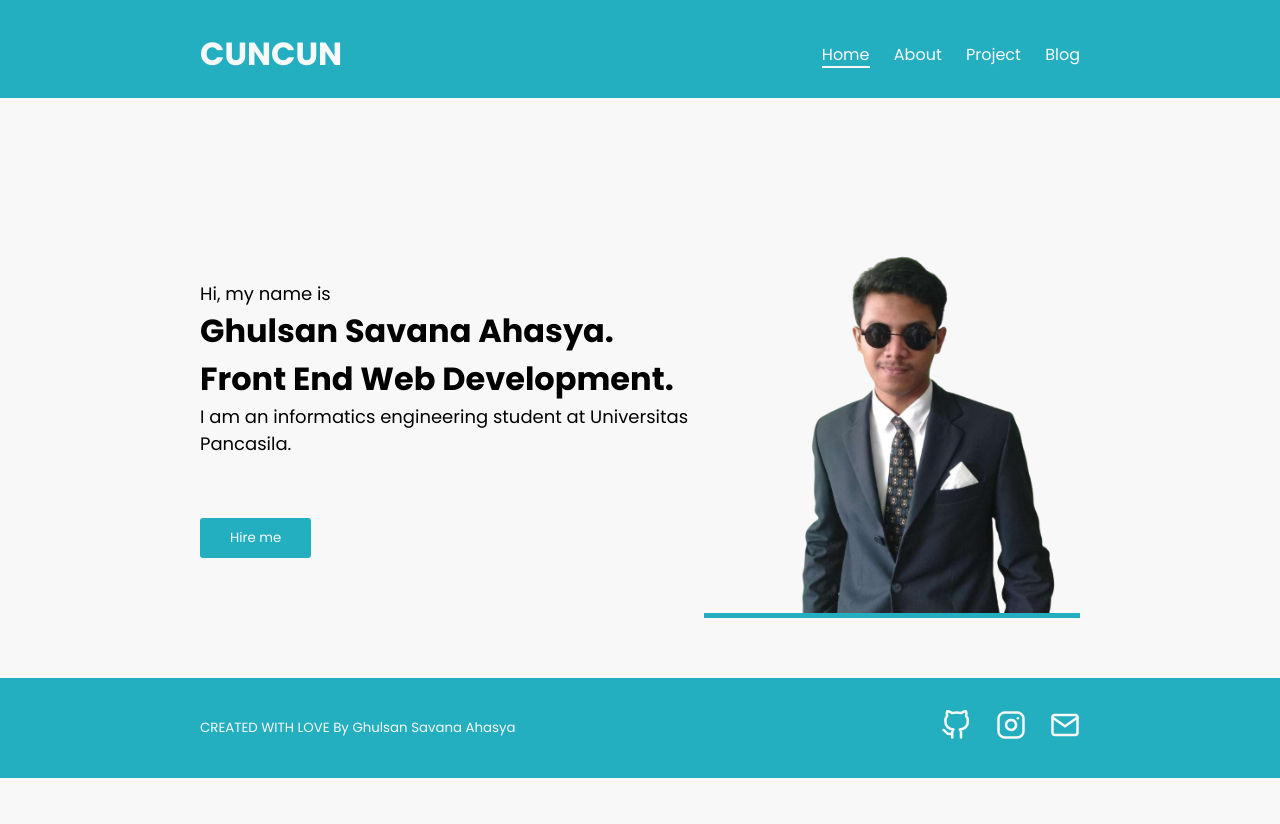
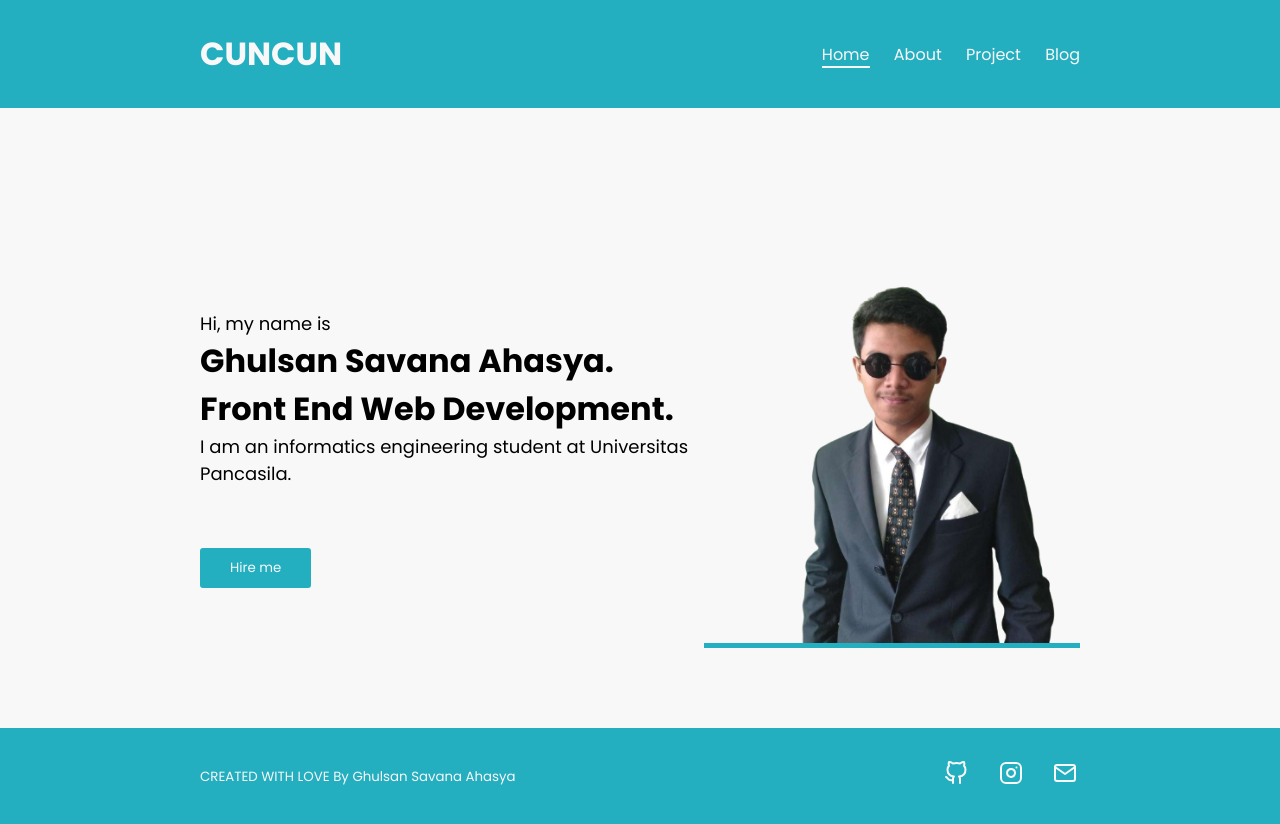
Before and after one commit to GhulsanSavanaAhasya/TPA1-GhulsanSavanaAhasya, a plain HTML site: page index.html in a window 1280 px wide. Before the commit the page ends 800 px from the top, so only its background shows below. Drawn offline with Linux system fonts and the light colour scheme.

Commit message:
Mengatur style dan jarak padding pada navbar, herobanner, dan footer

```diff
--- a/style.css
+++ b/style.css
@@ -13,9 +13,8 @@ body {
 .container-navbar {
     display: flex;
     justify-content: space-between;
-    padding: 20px 200px;
+    padding: 30px 200px;
     align-items: center;
-    padding-top: 30px;
     background-color: #24afc1;
     color: #f8f8f8;
 }
@@ -41,7 +40,7 @@ body {
 
 .home-page {
     background-color: #f8f8f8;
-    padding: 20px 200px;
+    padding: 40px 200px;
 }
 
 .hero-banner {
@@ -82,8 +81,7 @@ body {
 }
 
 .container-footer {
-    padding: 20px 200px;
-    height: 100px;
+    padding: 30px 200px;
     display: flex;
     justify-content: space-between;
     align-items: center;
@@ -95,4 +93,9 @@ body {
 .footer-items img {
     width: 30px;
     margin-left: 20px;
+    padding: 3px;
 }
+
+.footer-items img:hover {
+    background-color: #1795a8;
+}
```
